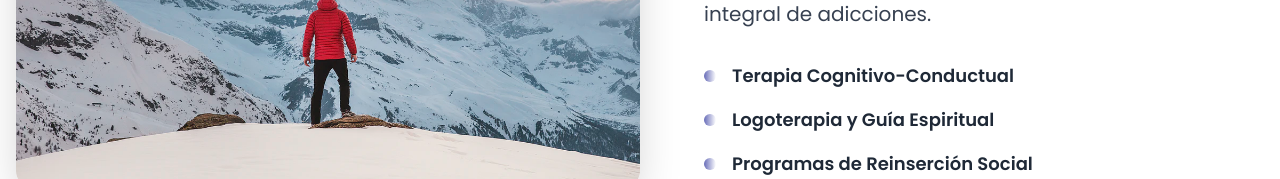
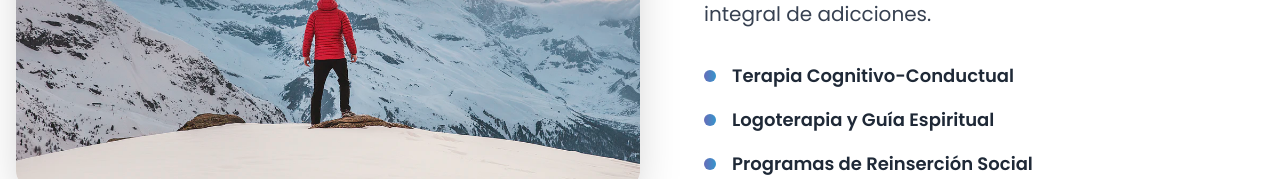
Before and after one commit to idrobodev/coptua_react, a React (Create React App) app: page /about in a window 1280 px wide. Shown: the part 773-952 px from the top of the page. Built offline with nearby package versions, Linux system fonts and the light colour scheme; no server answers.

Commit message:
Update: Changed bullet point gradient colors to match text gradient in About page

```diff
--- a/src/pages/About/About.jsx
+++ b/src/pages/About/About.jsx
@@ -166,7 +166,7 @@ const About = () => {
                 "Programas de Reinserción Social"
               ].map((item, index) => (
                 <div key={index} className="flex items-center group cursor-pointer">
-                  <div className="w-3 h-3 bg-gradient-to-r from-primary to-[#434194] rounded-full mr-4 group-hover:scale-150 transition-transform duration-300"></div>
+                  <div className="w-3 h-3 bg-gradient-to-r from-primary to-secondary rounded-full mr-4 group-hover:scale-150 transition-transform duration-300"></div>
                   <h3 className="text-lg font-semibold text-gray-800 group-hover:text-primary transition-colors duration-300">
                     {item}
                   </h3>
```
